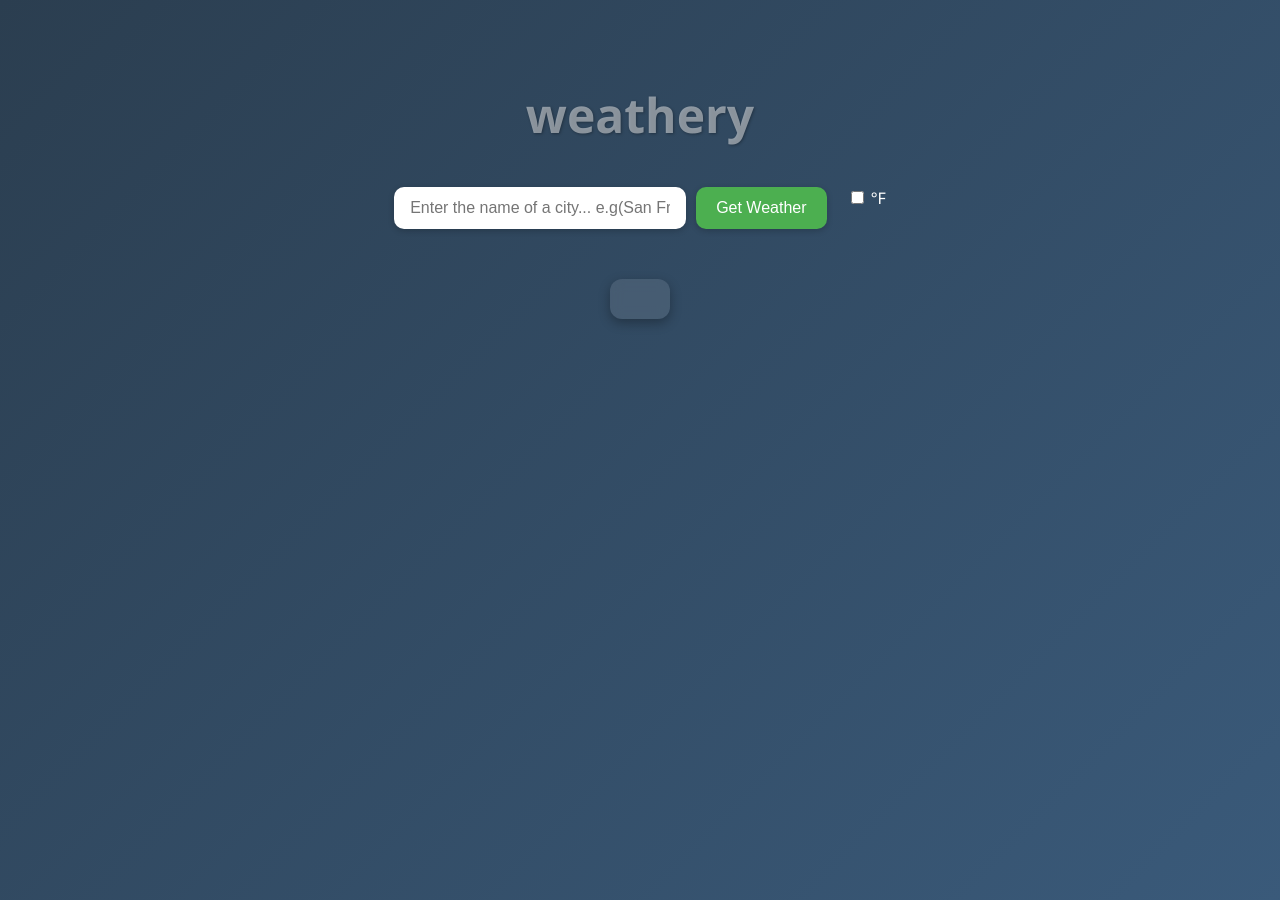
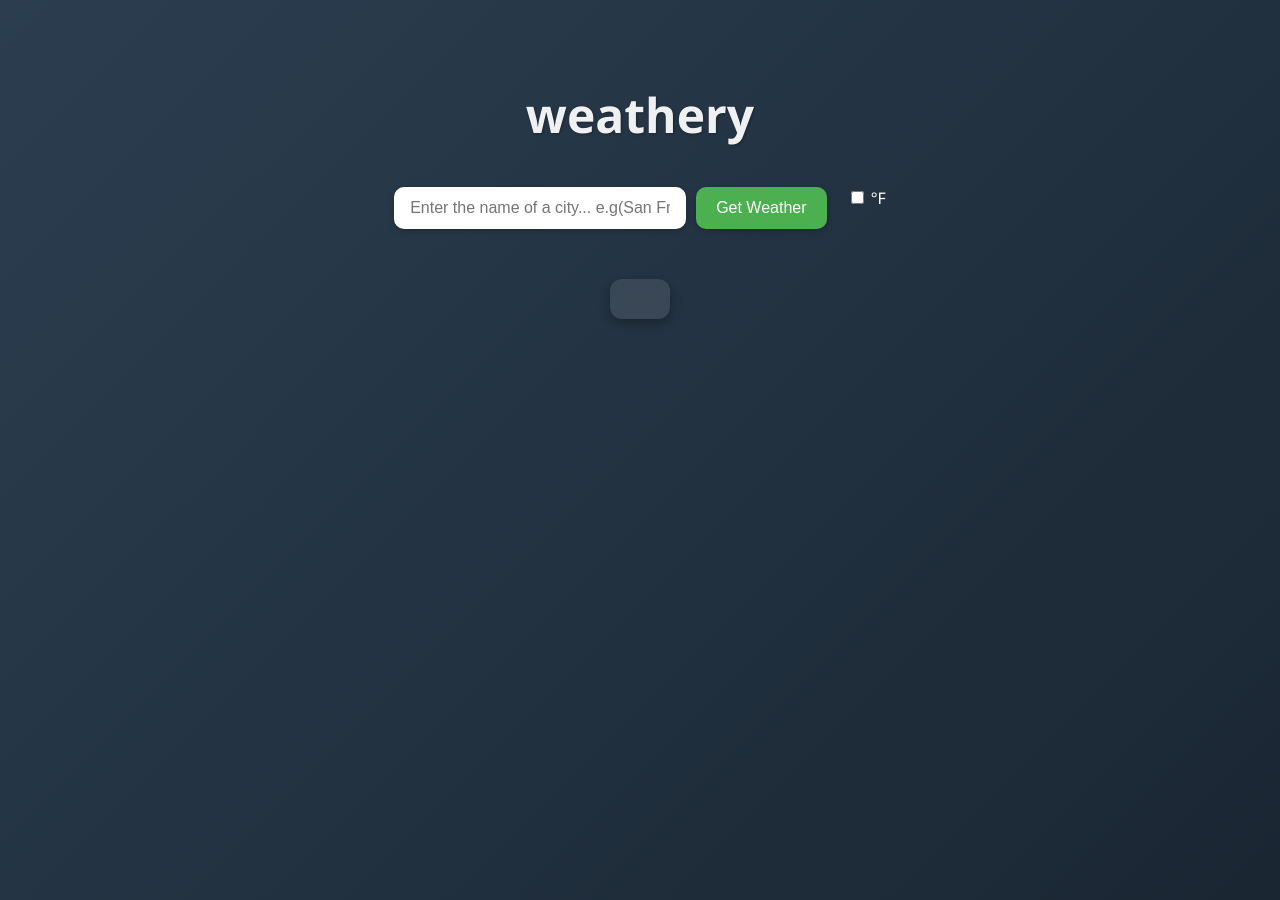
Before and after one commit to z-sk1/weathery, a plain HTML site: page docs/index.html in a window 1280 px wide. Drawn offline with Linux system fonts and the light colour scheme.

Commit message:
changed styles.css

```diff
--- a/docs/style.css
+++ b/docs/style.css
@@ -1,7 +1,7 @@
 /* Base layout */
 body {
   font-family: 'Segoe UI', sans-serif;
-  background: linear-gradient(135deg, #2b3e50, #3a5a7a);
+  background: linear-gradient(135deg, #2b3e50, #1a2632);
   display: flex;
   flex-direction: column;
   align-items: center;
@@ -16,7 +16,7 @@ body {
 h1 {
   font-size: 3rem;
   margin-bottom: 40px;
-  color: #ffffff78;
+  color: #ffffffee;
   text-shadow: 1px 1px 3px rgba(0, 0, 0, 0.3);
 }
 
```
